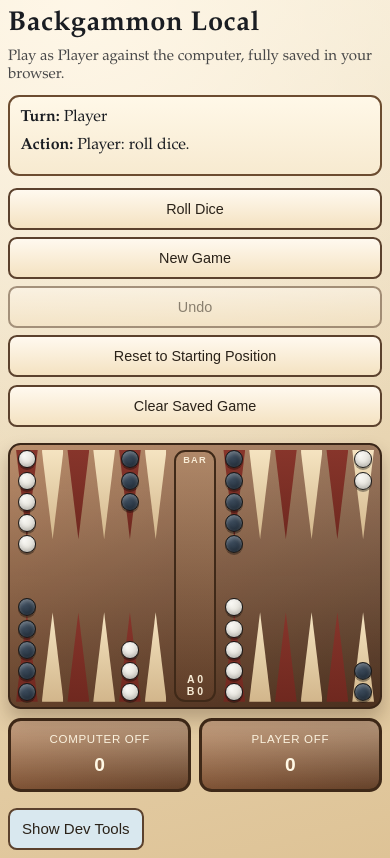
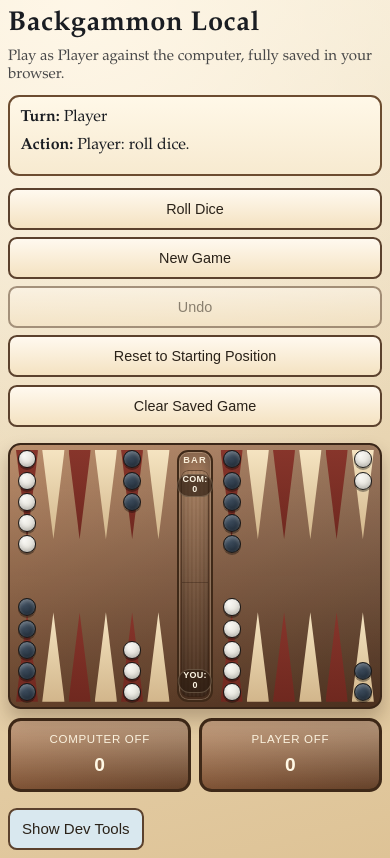
Before and after one commit to wesley-perkins-software/backgammon, a React (Vite) app: page / in a window 390 px wide. Built offline with nearby package versions, Linux system fonts and the light colour scheme.

Commit message:
Improve bar lane layout and checker stacks for mobile

```diff
--- a/src/App.jsx
+++ b/src/App.jsx
@@ -240,8 +240,8 @@ function Point({ index, value, selected, highlighted, movable, onClick, isTop, p
 function Bar({ state, selected, highlighted, movable, onClick, barRef }) {
   const aCount = state.bar.A;
   const bCount = state.bar.B;
-  const visibleA = Math.min(aCount, 5);
-  const visibleB = Math.min(bCount, 5);
+  const aStackDivisor = Math.max(4, aCount - 1);
+  const bStackDivisor = Math.max(4, bCount - 1);
 
   return (
     <button
@@ -253,22 +253,39 @@ function Bar({ state, selected, highlighted, movable, onClick, barRef }) {
     >
       <span className="bar-title">BAR</span>
       <div className="bar-lanes" aria-hidden="true">
-        <div className="bar-lane bar-lane-a">
-          {Array.from({ length: visibleA }).map((_, i) => (
-            <span key={`a-${i}`} className="checker checker-a bar-checker" />
-          ))}
-          {aCount > 5 && <span className="bar-stack-count">{aCount}</span>}
+        <span className="bar-badge bar-badge-top">COM: {bCount}</span>
+        <span className="bar-badge bar-badge-bottom">YOU: {aCount}</span>
+        <div className="bar-zone bar-top">
+          <div className="checker-stack bar-stack bar-stack-top">
+            {Array.from({ length: bCount }).map((_, i) => (
+              <span
+                key={`b-${i}`}
+                className="checker checker-b stack-checker bar-checker"
+                style={{
+                  '--stack-index': i,
+                  '--stack-offset': i / bStackDivisor,
+                  zIndex: bCount - i
+                }}
+              />
+            ))}
+          </div>
         </div>
-        <div className="bar-lane bar-lane-b">
-          {Array.from({ length: visibleB }).map((_, i) => (
-            <span key={`b-${i}`} className="checker checker-b bar-checker" />
-          ))}
-          {bCount > 5 && <span className="bar-stack-count">{bCount}</span>}
+
+        <div className="bar-zone bar-bottom">
+          <div className="checker-stack bar-stack bar-stack-bottom">
+            {Array.from({ length: aCount }).map((_, i) => (
+              <span
+                key={`a-${i}`}
+                className="checker checker-a stack-checker bar-checker"
+                style={{
+                  '--stack-index': i,
+                  '--stack-offset': i / aStackDivisor,
+                  zIndex: aCount - i
+                }}
+              />
+            ))}
+          </div>
         </div>
-      </div>
-      <div className="bar-counts">
-        <span>A {aCount}</span>
-        <span>B {bCount}</span>
       </div>
     </button>
   );
--- a/src/styles.css
+++ b/src/styles.css
@@ -20,6 +20,7 @@
   --legal-outline: rgba(255, 209, 102, 0.62);
   --legal-glow: rgba(255, 209, 102, 0.14);
   --board-center-gap: 76px;
+  --bar-column-width: clamp(40px, 5vw, 56px);
   --checker-size: min(4.5vw, 38px);
   --stack-edge-gap: 0.08rem;
 }
@@ -221,7 +222,7 @@ button:focus-visible {
 .board-surface {
   position: relative;
   display: grid;
-  grid-template-columns: 1fr 68px 1fr;
+  grid-template-columns: 1fr var(--bar-column-width) 1fr;
   grid-template-rows: minmax(182px, 1fr) var(--board-center-gap) minmax(182px, 1fr);
   column-gap: 0.42rem;
   row-gap: 0;
@@ -350,15 +351,19 @@ button:focus-visible {
   border-radius: 0.7rem;
   border: 3px solid #3f2918;
   background:
-    linear-gradient(180deg, rgba(255, 242, 214, 0.3), rgba(0, 0, 0, 0.15)),
+    linear-gradient(180deg, rgba(255, 245, 222, 0.24), rgba(0, 0, 0, 0.2)),
     linear-gradient(180deg, #8d5a39, #6e472e);
+  box-shadow:
+    inset 0 0 0 1px rgba(255, 232, 196, 0.26),
+    inset 0 10px 14px rgba(0, 0, 0, 0.18),
+    inset 0 -10px 14px rgba(0, 0, 0, 0.2);
   color: #f8ecd6;
   display: flex;
   flex-direction: column;
-  justify-content: space-between;
+  justify-content: flex-start;
   align-items: center;
-  gap: 0.4rem;
-  padding: 0.35rem;
+  gap: 0.25rem;
+  padding: 0.3rem 0.22rem;
 }
 
 .bar-title {
@@ -380,45 +385,75 @@ button:focus-visible {
   width: 100%;
   flex: 1;
   min-height: 180px;
-  display: flex;
-  flex-direction: column;
-  justify-content: space-between;
-  align-items: center;
-  padding: 0.2rem 0;
+  display: grid;
+  grid-template-rows: 1fr 1fr;
+  position: relative;
+  border-radius: 0.46rem;
+  padding: 0.2rem 0.05rem;
+  background:
+    linear-gradient(180deg, rgba(255, 226, 184, 0.08), rgba(0, 0, 0, 0.2)),
+    repeating-linear-gradient(
+      90deg,
+      rgba(255, 255, 255, 0.03) 0,
+      rgba(255, 255, 255, 0.03) 2px,
+      rgba(0, 0, 0, 0.03) 2px,
+      rgba(0, 0, 0, 0.03) 4px
+    );
+  box-shadow: inset 0 0 0 1px rgba(55, 31, 18, 0.55);
 }
 
-.bar-lane {
-  width: 100%;
-  min-height: 78px;
-  display: flex;
-  align-items: center;
-  gap: 0.16rem;
+.bar-zone {
+  position: relative;
+  overflow: hidden;
 }
 
-.bar-lane-a {
-  flex-direction: column;
-  justify-content: flex-start;
+.bar-top {
+  border-bottom: 1px solid rgba(43, 24, 14, 0.35);
 }
 
-.bar-lane-b {
-  flex-direction: column-reverse;
-  justify-content: flex-start;
+.bar-stack {
+  left: 0;
+  right: 0;
+  top: 0.2rem;
+  bottom: 0.2rem;
+}
+
+.bar-stack-top .stack-checker {
+  top: calc(var(--stack-offset) * (100% - var(--checker-size)));
+}
+
+.bar-stack-bottom .stack-checker {
+  bottom: calc(var(--stack-offset) * (100% - var(--checker-size)));
 }
 
 .bar-checker {
-  width: min(3.4vw, 30px);
-  height: min(3.4vw, 30px);
+  transform: translateX(-50%) scale(0.95);
+  transform-origin: center;
 }
 
-.bar-stack-count {
-  font-size: 0.7rem;
+.bar-badge {
+  position: absolute;
+  left: 50%;
+  transform: translateX(-50%);
+  font-size: 0.64rem;
   font-weight: 700;
-  color: #fff;
-  background: rgba(0, 0, 0, 0.62);
+  letter-spacing: 0.03em;
+  color: #fdf5e4;
+  background: rgba(47, 30, 19, 0.68);
+  border: 1px solid rgba(255, 233, 201, 0.22);
   border-radius: 999px;
-  min-width: 1.4rem;
-  text-align: center;
-  padding: 0.08rem 0.28rem;
+  padding: 0.06rem 0.36rem;
+  line-height: 1.1;
+  z-index: 2;
+  pointer-events: none;
+}
+
+.bar-badge-top {
+  top: 0.24rem;
+}
+
+.bar-badge-bottom {
+  bottom: 0.24rem;
 }
 
 .point {
@@ -697,7 +732,7 @@ button:focus-visible {
   }
 
   .board-surface {
-    grid-template-columns: 1fr 52px 1fr;
+    --bar-column-width: clamp(36px, 7vw, 45px);
     grid-template-rows: minmax(128px, 1fr) clamp(44px, 10vw, 58px) minmax(128px, 1fr);
     padding: 0.46rem;
     border-width: 3px;
@@ -713,16 +748,12 @@ button:focus-visible {
 
   .bar-column {
     border-width: 2px;
-    gap: 0.45rem;
-    padding: 0.2rem;
+    gap: 0.3rem;
+    padding: 0.2rem 0.14rem;
   }
 
   .bar-title {
     font-size: 0.64rem;
-  }
-
-  .bar-counts {
-    font-size: 0.74rem;
   }
 
   .board-dice-overlay {
@@ -772,15 +803,6 @@ button:focus-visible {
     min-height: 128px;
   }
 
-  .bar-lane {
-    min-height: 56px;
-  }
-
-  .bar-checker {
-    width: clamp(16px, 4.2vw, 22px);
-    height: clamp(16px, 4.2vw, 22px);
-  }
-
   .checker {
     --checker-size: clamp(20px, 6vw, 30px);
   }
@@ -790,6 +812,7 @@ button:focus-visible {
 @media (max-width: 560px) {
   :root {
     --board-center-gap: 44px;
+    --bar-column-width: clamp(30px, 8vw, 36px);
     --stack-edge-gap: 0.04rem;
   }
 
@@ -829,7 +852,6 @@ button:focus-visible {
   }
 
   .board-surface {
-    grid-template-columns: 1fr 42px 1fr;
     grid-template-rows: minmax(104px, 1fr) var(--board-center-gap) minmax(104px, 1fr);
     padding: 0.33rem;
     border-width: 2px;
@@ -852,24 +874,13 @@ button:focus-visible {
     font-size: 0.58rem;
   }
 
-  .bar-counts {
-    flex-direction: column;
-    align-items: center;
-    gap: 0;
-    font-size: 0.66rem;
-  }
-
   .bar-lanes {
     min-height: 100px;
   }
 
-  .bar-lane {
-    min-height: 44px;
-  }
-
-  .bar-checker {
-    width: clamp(13px, 3.2vw, 18px);
-    height: clamp(13px, 3.2vw, 18px);
+  .bar-badge {
+    font-size: 0.56rem;
+    padding: 0.05rem 0.28rem;
   }
 
   .checker {
```
